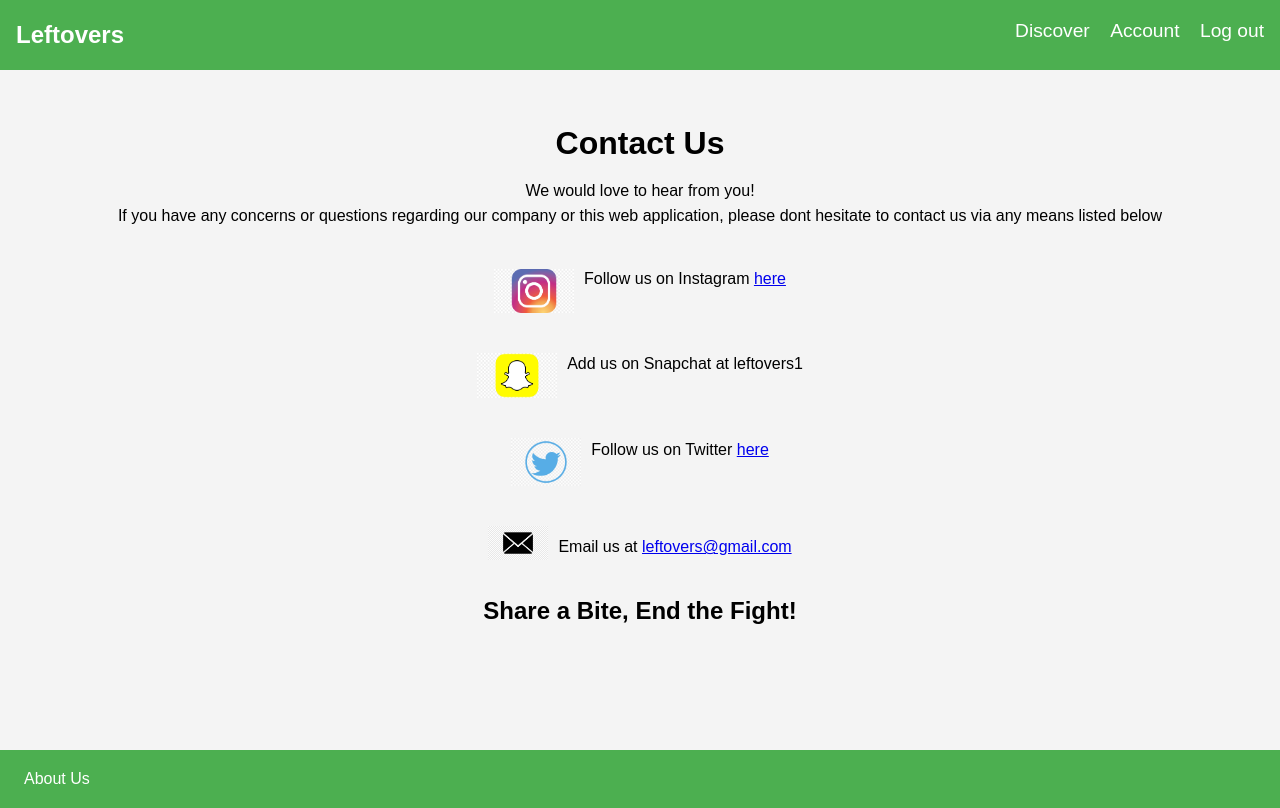
After one commit to georgepicks/CSC2033_Team37_22-23, a Flask app: template templates/contact.html in a window 1280 px wide. The commit adds this page. Run offline with Flask 3, Linux system fonts and the light colour scheme; the template is opened without the code that fills it, so the values that code supplies are empty.

Commit message:
Added CSS and HTML code for contact page along with added images

```diff
--- a/static/WebInfoStyle.css
+++ b/static/WebInfoStyle.css
@@ -74,14 +74,15 @@ footer nav a:hover {
 }
 .contact-us h1{
     font-size: 2rem;
+    margin-bottom: 0.5rem;
 }
 .contact-us-snap {
     max-width: 80px;
     margin-top: 1.5rem;
 }
 .contact-us-insta{
-    max-width: 60px;
-    margin-top: 3rem;
+    max-width: 80px;
+    margin-top: 1.5rem;
 }
 .contact-us-mail{
     max-width: 60px;
@@ -93,18 +94,16 @@ footer nav a:hover {
     max-width: 70px;
     margin-top: 1.5rem;
 }
-.contact-item {
-    display: flex;
-    align-items: center;
-}
-
-.contact-item img {
-    margin-right: 10px; /* Adjust as needed */
-}
 
 .contact-item p {
     margin: 0; /* Remove the default paragraph margin */
 }
-.contact-us h1{
-    margin-bottom: 2rem;
+.contact-item {
+    display: flex;
+    margin-top: 1rem;
+    align-items: center; /* This will vertically center the text relative to the image */
 }
+
+.contact-item img {
+    margin-right: 10px; /* This will create some space between the image and the text */
+}
--- /dev/null
+++ b/templates/contact.html
@@ -0,0 +1,50 @@
+<!DOCTYPE html>
+<html lang="en">
+<head>
+    <meta charset="UTF-8">
+    <meta name="viewport" content="width=device-width, initial-scale=1.0">
+    <title>Zero-Hunger App</title>
+    <link rel="stylesheet" href="../static/WebInfoStyle.css">
+</head>
+<body>
+    <header>
+        <div class="logo">Leftovers</div>
+        <nav>
+            <a href="">Discover</a>
+            <a href="Account.html">Account</a>
+            <a href="Home.html">Log out</a>
+        </nav>
+    </header>
+
+    <main>
+        <section class="contact-us">
+            <h1>Contact Us</h1>
+            <p> We would love to hear from you!<p>
+            <p>If you have any concerns or questions regarding our company or this web application, please dont hesitate to contact us via any means listed below</p>
+            <div class="contact-item">
+                <img src="../static/images/Instagram.jpeg" alt="Instagram Logo" class="contact-us-insta"/>
+                <p>Follow us on Instagram <a href="https://www.instagram.com/leftovers_saving/" target="_blank">here</a></p>
+            </div>
+            <div class="contact-item">
+                <img src="../static/images/Snapchat.jpg" alt="Snapchat Logo" class="contact-us-snap"/>
+                <p>Add us on Snapchat at leftovers1</p>
+            </div>
+            <div class="contact-item">
+                <img src="../static/images/Twitter.png" alt="Twitter Logo" class="contact-us-twitter"/>
+                <p>Follow us on Twitter <a href="https://twitter.com/Leftovers_Save/" target="_blank">here</a></p>
+            </div>
+            <div class="contact-item">
+                <img src="../static/images/Mail.png" alt="Mail Logo" class="contact-us-mail"/>
+                <p>Email us at <a href="mailto:leftovers@gmail.com">leftovers@gmail.com</a></p>
+            </div>
+            <h2> Share a Bite, End the Fight!</h2>
+        </section>
+    </main>
+
+    <footer>
+        <nav>
+            <a href="about.html">About Us</a>
+        </nav>
+    </footer>
+</body>
+</html>
```
Also changed, not shown: static/images/Instagram.jpeg (added), static/images/Mail.png (added), static/images/Snapchat.jpg (added), static/images/Twitter.png (added).
